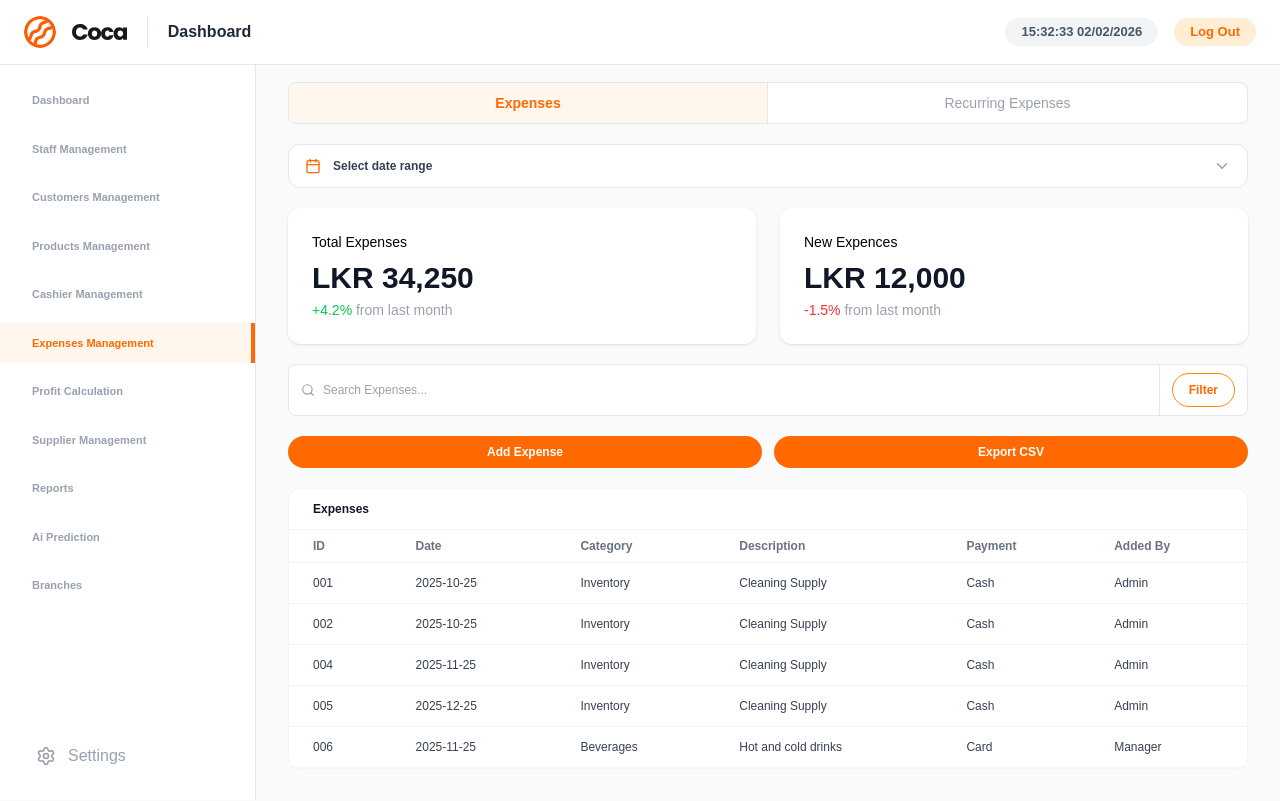
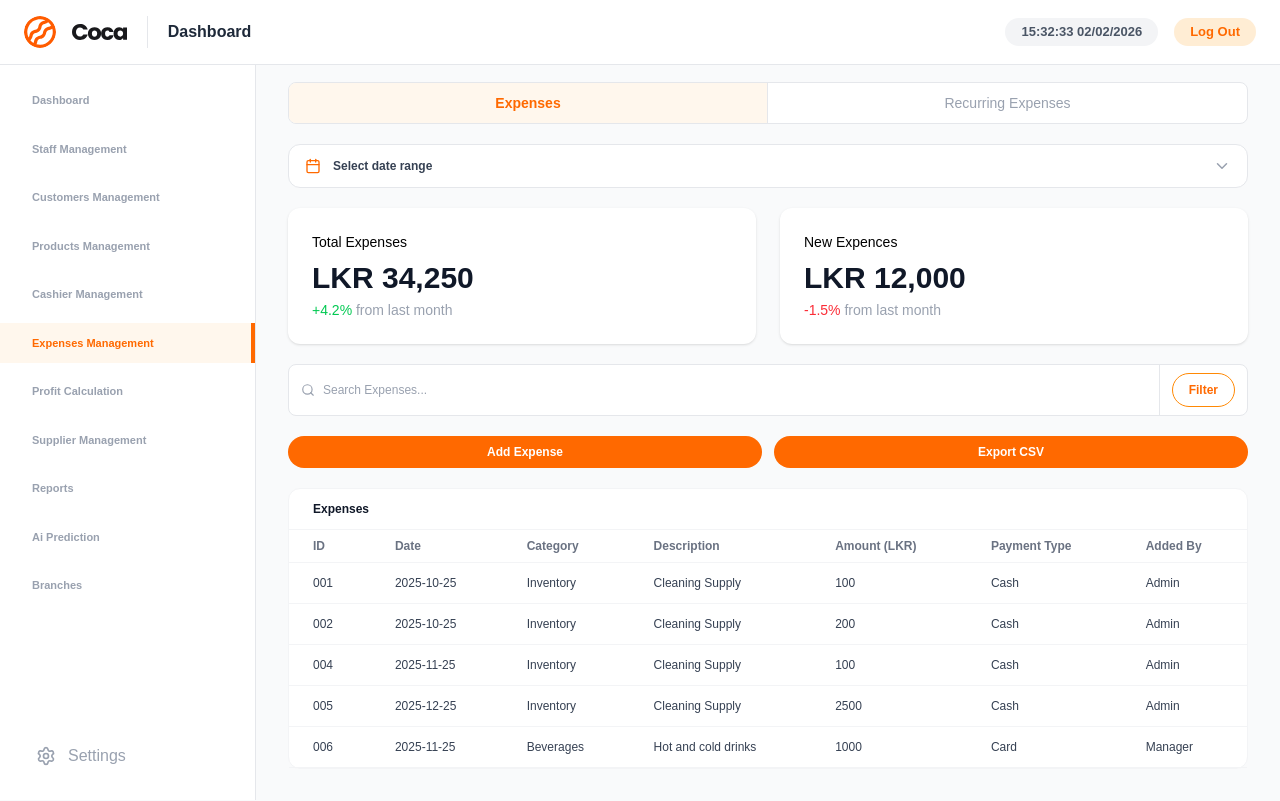
Before and after one commit to LTI-INTERNS/pos-micro-sass, a Next.js app: page /expensesmanagement in a window 1280 px wide. Built offline with nearby package versions, Linux system fonts and the light colour scheme.

Commit message:
feat: add amount and payment type columns to expenses table

```diff
--- a/app/components/Admin/expensesmanagement/ExpensesTable.tsx
+++ b/app/components/Admin/expensesmanagement/ExpensesTable.tsx
@@ -6,6 +6,7 @@ export type Expenses = {
   date: string;
   category: string;
   description: string;
+  amount: number;
   payment: string;
   addedby: string;
 };
@@ -33,8 +34,12 @@ export default function ExpensesTable({ Expenses }: Props) {
       label: "Description",
     },
     {
+      key: "amount",
+      label: "Amount (LKR)",
+    },
+    {
       key: "payment",
-      label: "Payment",
+      label: "Payment Type",
     },
     {
       key: "addedby",
```
